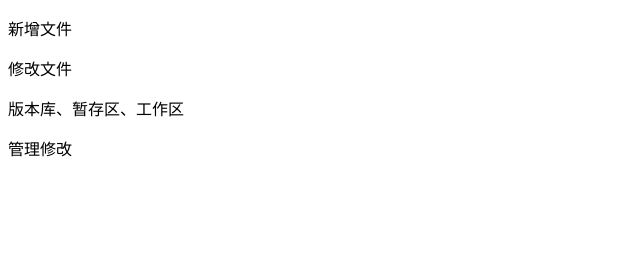
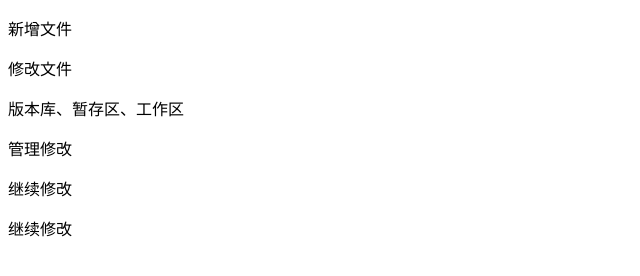
Before and after one commit to cjhx66/hello-pages, a plain HTML site: page header.html in a window 1280 px wide. Shown: the whole page, without its empty margins (0-640 px from the left). Drawn offline with Linux system fonts and the light colour scheme.

Commit message:
第二次update

```diff
--- a/header.html
+++ b/header.html
@@ -11,5 +11,7 @@
     <p>修改文件</p>
     <p>版本库、暂存区、工作区</p>
     <P>管理修改</P>
+    <p>继续修改</p>
+    <p>继续修改</p>
 </body>
 </html>
```
